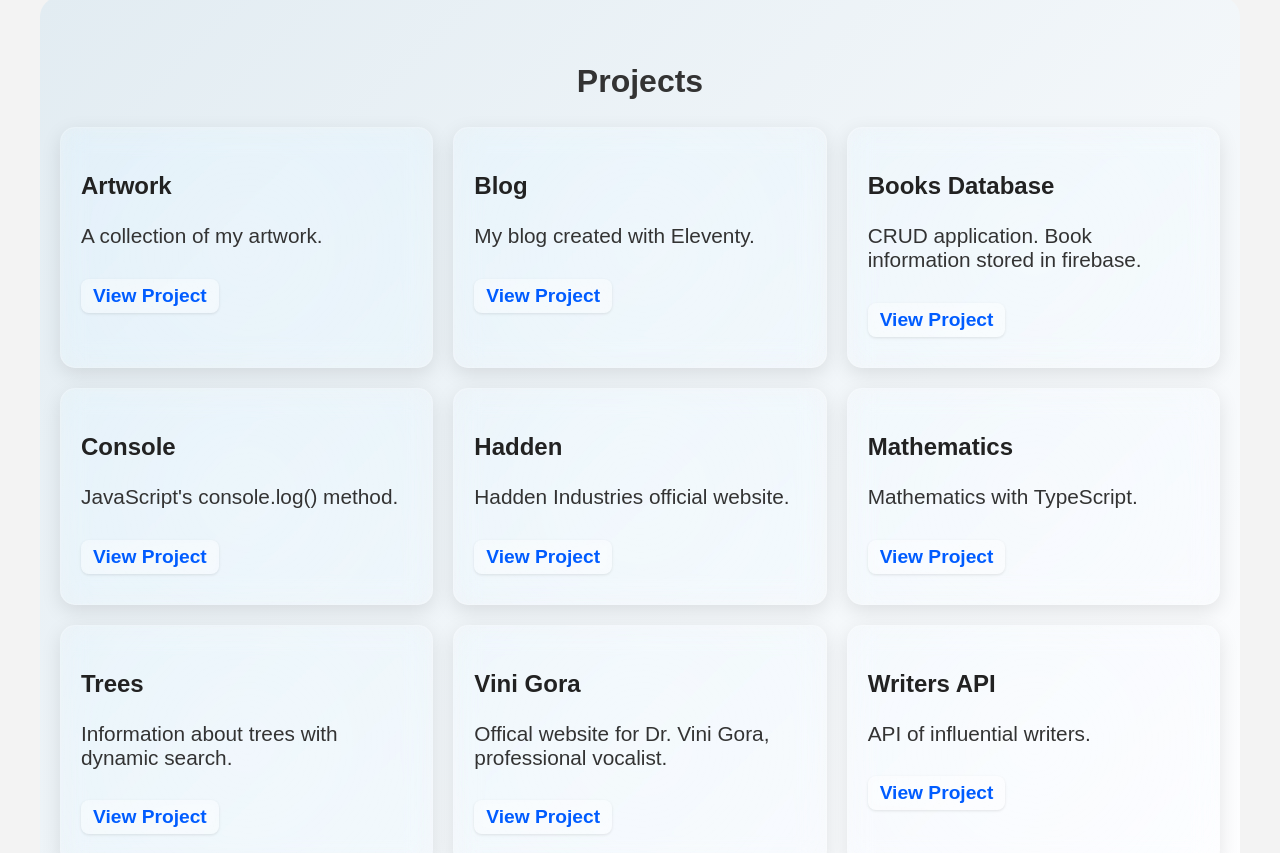
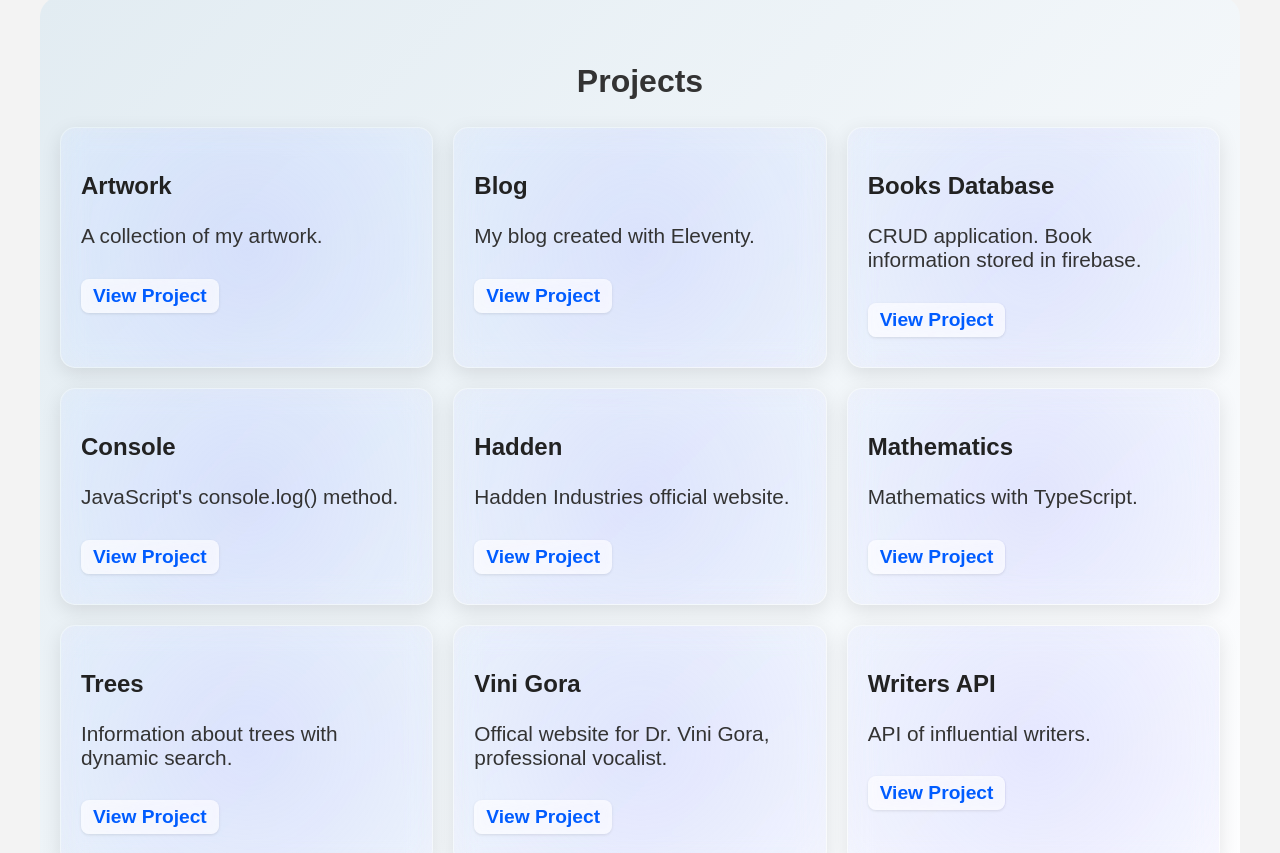
Before and after one commit to kironroy/kironroy-react, a React (Create React App) app: page / in a window 1280 px wide. Shown: the part 940-1793 px from the top of the page. Built offline with nearby package versions, Linux system fonts and the light colour scheme; no server answers; a web font is replaced by a local one.

Commit message:
Update Portfolio.css
🧪 Glass look experiment.

```diff
--- a/src/components/Portfolio.css
+++ b/src/components/Portfolio.css
@@ -25,7 +25,7 @@ h2 {
 /* 💧 Liquid Glass Project Card */
 .project-card {
   position: relative;
-  background: rgba(255, 255, 255, 0.08);
+  background: rgba(255, 255, 255, 0.06);
   border-radius: 15px;
   backdrop-filter: blur(12px) saturate(180%);
   -webkit-backdrop-filter: blur(12px) saturate(180%);
@@ -36,9 +36,10 @@ h2 {
   overflow: hidden;
   padding: 20px;
   transition: transform 0.3s ease, box-shadow 0.3s ease;
+  z-index: 0;
 }
 
-/* ✨ Shimmer Animation */
+/* ✨ Shimmer Animation (theme-aware) */
 .project-card::before {
   content: '';
   position: absolute;
@@ -46,10 +47,31 @@ h2 {
   left: -50%;
   width: 200%;
   height: 200%;
-  background: radial-gradient(circle at center, rgba(255, 255, 255, 0.2), transparent 70%);
   animation: liquidPulse 6s infinite linear;
   pointer-events: none;
   z-index: 0;
+}
+
+/* 💡 Light Mode Shimmer */
+@media screen and (prefers-color-scheme: light) {
+  .project-card::before {
+    background: radial-gradient(
+      circle at center,
+      rgba(170, 170, 255, 0.25),
+      transparent 70%
+    );
+  }
+}
+
+/* 🌙 Dark Mode Shimmer */
+@media screen and (prefers-color-scheme: dark) {
+  .project-card::before {
+    background: radial-gradient(
+      circle at center,
+      rgba(255, 255, 255, 0.2),
+      transparent 70%
+    );
+  }
 }
 
 @keyframes liquidPulse {
@@ -96,7 +118,7 @@ p {
   text-decoration: none;
   font-weight: 700;
   font-size: 1.2em;
-  background: rgba(255, 255, 255, 0.3);
+  background: rgba(255, 255, 255, 0.7);
   padding: 6px 12px;
   border-radius: 8px;
   backdrop-filter: blur(4px);
@@ -128,7 +150,7 @@ p {
   }
 }
 
-/* 🌙 Dark Mode */
+/* 🌙 Dark Mode Container and Card Tweaks */
 @media screen and (prefers-color-scheme: dark) {
   .portfolio .container {
     background: linear-gradient(135deg, #1c1e26, #2a2b31);
```
